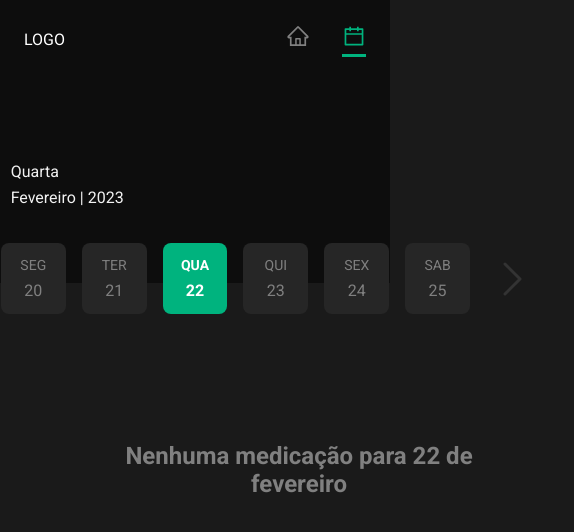
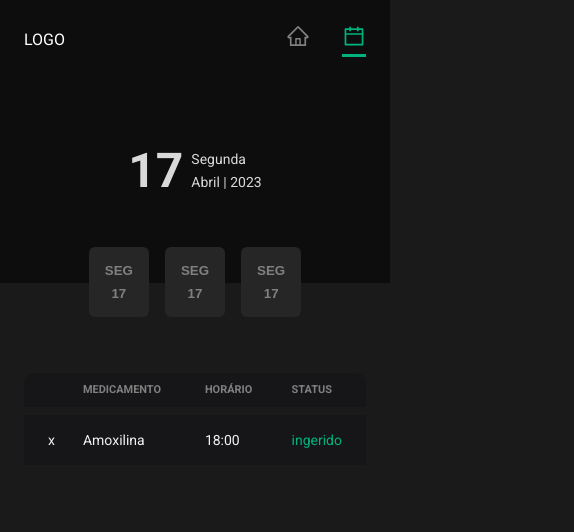
Before and after one commit to pabloccard/minhas-medicacoes-arquivado, a React (Vite) app: page /calendar in a window 390 px wide. Shown: the top 532 px of the page, 574 px wide, since content can reach past the window. Built offline with nearby package versions, Linux system fonts and the light colour scheme.

Commit message:
feat(Calendar): changed the structure for better adaptation in a responsive layout

```diff
--- /dev/null
+++ b/src/pages/Calendar/EventTable/index.tsx
@@ -0,0 +1,23 @@
+import * as S from './styles'
+
+export const EventTable = () => {
+  return (
+    <S.Container>
+      <thead>
+        <th></th>
+        <th>medicamento</th>
+        <th>horário</th>
+        <th>status</th>
+      </thead>
+
+      <tbody>
+        <tr>
+          <td>x</td>
+          <td>Amoxilina</td>
+          <td>18:00</td>
+          <td style={{ width: '20%', textAlign: 'center' }}>ingerido</td>
+        </tr>
+      </tbody>
+    </S.Container>
+  )
+}
--- /dev/null
+++ b/src/pages/Calendar/EventTable/styles.ts
@@ -0,0 +1,56 @@
+import styled from 'styled-components'
+
+export const Container = styled.table`
+  width: 100%;
+  border-collapse: separate;
+  border-spacing: 0 0.5rem;
+
+  th {
+    background-color: ${(props) => props.theme.input};
+    padding: 0.5rem 0.875rem;
+    text-align: left;
+    color: ${(props) => props.theme['gray-300']};
+    font-size: 0.685rem;
+    line-height: 1.6;
+    text-transform: uppercase;
+    /* text-align: center; */
+
+    &:first-child {
+      border-top-left-radius: 10px;
+      /* border-bottom-left-radius: 8px; */
+      padding-left: 1.5rem;
+    }
+
+    &:last-child {
+      border-top-right-radius: 10px;
+      /* border-bottom-right-radius: 8px; */
+      padding-right: 1.5rem;
+    }
+  }
+
+  td {
+    background-color: ${(props) => props.theme.input};
+    color: ${(props) => props.theme['gray-100']};
+    padding: 0.875rem;
+    font-size: 0.875rem;
+    line-height: 1.6;
+
+    &:first-child {
+      width: 5%;
+      padding-left: 1.5rem;
+      /* border-top-left-radius: 8px;
+      border-bottom-left-radius: 8px; */
+    }
+
+    &:nth-child(2) {
+      color: ${(props) => props.theme['gray-100']};
+    }
+
+    &:last-child {
+      padding-right: 1.5rem;
+      /* border-top-right-radius: 8px;
+      border-bottom-right-radius: 8px; */
+      color: ${(props) => props.theme['green-600']};
+    }
+  }
+`
--- /dev/null
+++ b/src/pages/Calendar/ScheduledDay/indedx.tsx
@@ -0,0 +1,10 @@
+import * as S from './styles'
+
+export const ScheduledDay = () => {
+  return (
+    <S.Container>
+      <strong>Seg</strong>
+      <strong>17</strong>
+    </S.Container>
+  )
+}
--- /dev/null
+++ b/src/pages/Calendar/ScheduledDay/styles.ts
@@ -0,0 +1,19 @@
+import styled from 'styled-components'
+
+export const Container = styled.button`
+  display: flex;
+  flex-direction: column;
+  align-items: center;
+  gap: 0.5rem;
+
+  padding: 1rem;
+
+  background: ${(props) => props.theme['gray-500']};
+  border: 0;
+  border-radius: 6px;
+
+  strong {
+    text-transform: uppercase;
+    color: ${(props) => props.theme['gray-300']};
+  }
+`
--- /dev/null
+++ b/src/pages/Calendar/ScheduledDayList/index.tsx
@@ -0,0 +1,12 @@
+import { ScheduledDay } from '../ScheduledDay/indedx'
+import * as S from './styles'
+
+export const ScheduledDayList = () => {
+  return (
+    <S.Container>
+      <ScheduledDay />
+      <ScheduledDay />
+      <ScheduledDay />
+    </S.Container>
+  )
+}
--- /dev/null
+++ b/src/pages/Calendar/ScheduledDayList/styles.ts
@@ -0,0 +1,6 @@
+import styled from 'styled-components'
+
+export const Container = styled.div`
+  display: flex;
+  gap: 1rem;
+`
--- /dev/null
+++ b/src/pages/Calendar/SelectedDate/index.tsx
@@ -0,0 +1,13 @@
+import * as S from './styles'
+
+export const SelectedDate = () => {
+  return (
+    <S.Container>
+      <strong>17</strong>
+      <div>
+        <span>Segunda</span>
+        <span>{`Abril | 2023`}</span>
+      </div>
+    </S.Container>
+  )
+}
--- /dev/null
+++ b/src/pages/Calendar/SelectedDate/styles.ts
@@ -0,0 +1,25 @@
+import styled from 'styled-components'
+
+export const Container = styled.header`
+  display: flex;
+  align-items: center;
+
+  gap: 0.5rem;
+
+  > strong {
+    color: ${(props) => props.theme['gray-200']};
+    font-size: 3rem;
+  }
+
+  > div {
+    display: flex;
+    flex-direction: column;
+
+    > span {
+      color: ${(props) => props.theme['gray-200']};
+      text-transform: capitalize;
+      line-height: 1.6;
+      font-size: 0.875rem;
+    }
+  }
+`
--- a/src/pages/Calendar/index.tsx
+++ b/src/pages/Calendar/index.tsx
@@ -1,12 +1,20 @@
-import { MedicationList } from '../../components/MedicationList'
-import { WeeklyCalendar } from '../../components/WeeklyCalendar'
+// import { MedicationList } from '../../components/MedicationList'
+// import { WeeklyCalendar } from '../../components/WeeklyCalendar'
+import { EventTable } from './EventTable'
+
+// import { ScheduledDay } from './ScheduledDay/indedx'
+import { ScheduledDayList } from './ScheduledDayList'
+import { SelectedDate } from './SelectedDate'
 import { Container } from './styles'
 
 export function Calendar() {
   return (
     <Container>
-      <WeeklyCalendar />
-      <MedicationList />
+      {/* <WeeklyCalendar /> */}
+      {/* <MedicationList /> */}
+      <SelectedDate />
+      <ScheduledDayList />
+      <EventTable />
     </Container>
   )
 }
--- a/src/pages/Calendar/styles.ts
+++ b/src/pages/Calendar/styles.ts
@@ -6,6 +6,7 @@ export const Container = styled.div`
   display: flex;
   flex-direction: column;
   align-items: center;
+  gap: 3rem;
 
   &::before {
     content: '';
```
